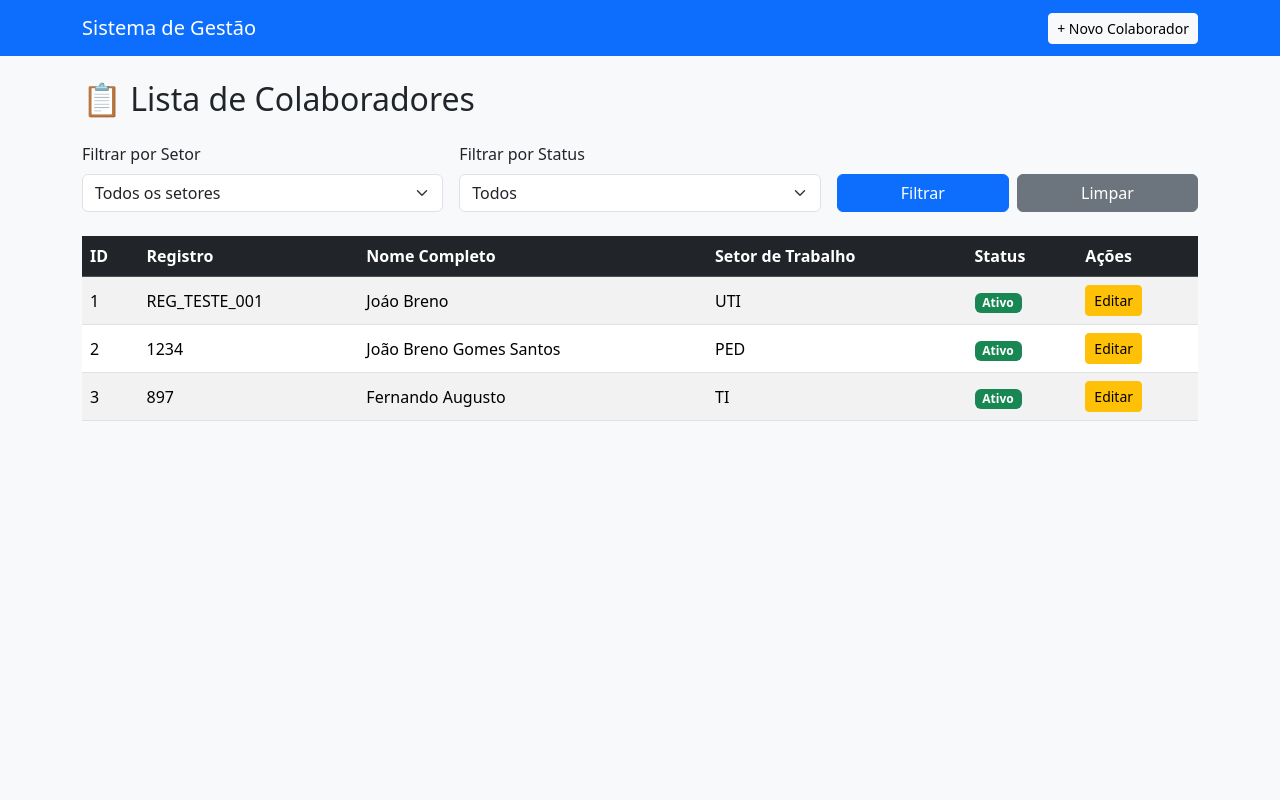
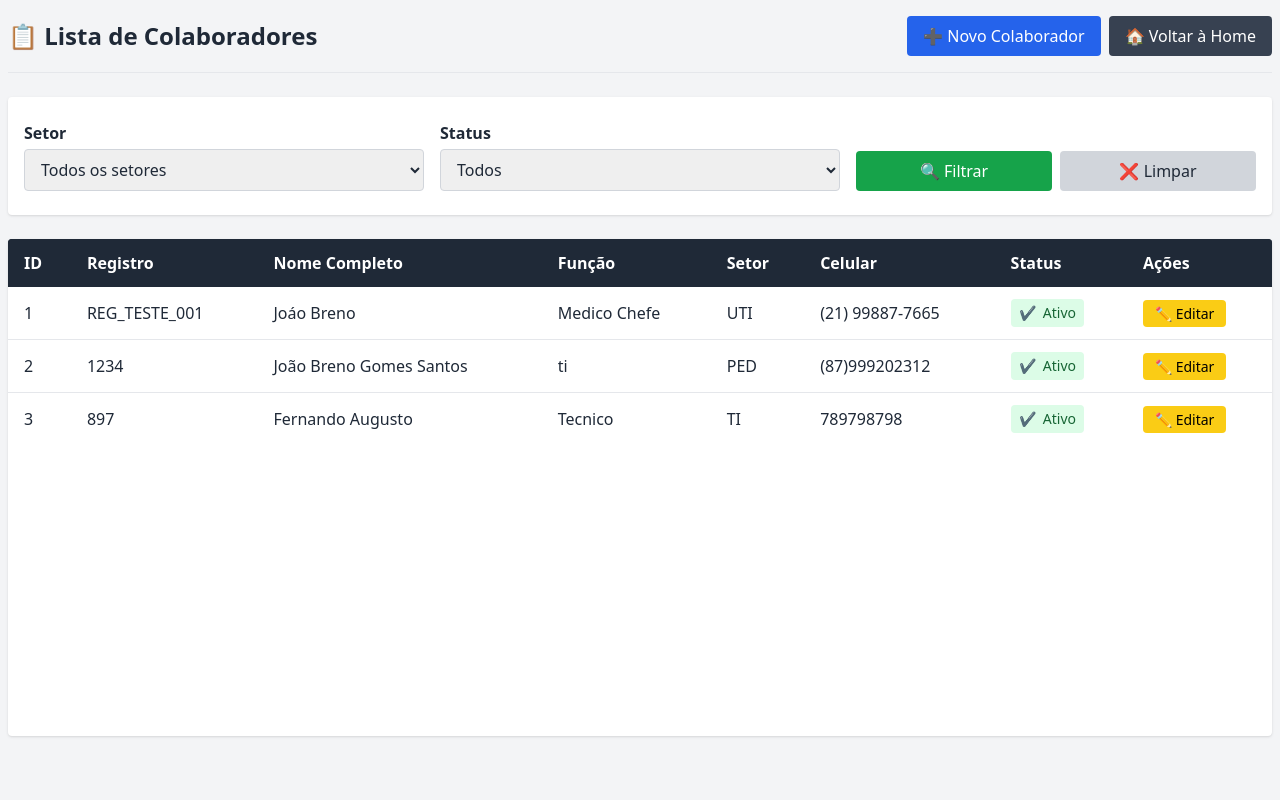
Before and after one commit to Jhonnee101/dp_ses, a Django app: page /auth/colaboradores/ in a window 1280 px wide. Run offline with Django 5.2, Linux system fonts and the light colour scheme; a user stored in the database is signed in; data comes from the database, SQL or seed files in the repository; both versions use the stored data as it was after the commit; some libraries are stand-ins or nearby versions.

Commit message:
add favicon.ico

```diff
--- a/dp_ses/urls.py
+++ b/dp_ses/urls.py
@@ -9,6 +9,7 @@ urlpatterns = [
     path('admin/', admin.site.urls),
     path('', views.index_view),
     path('auth/', include("dp_ses_management.urls")),
+
 ]
 
 # Servir arquivos estáticos em modo de desenvolvimento
--- a/templates/tarefas/cadastrar_colaborador.html
+++ b/templates/tarefas/cadastrar_colaborador.html
@@ -1,9 +1,11 @@
 <!DOCTYPE html>
 <html lang="pt-BR">
 <head>
+  {% load static %}
   <meta charset="UTF-8" />
   <meta name="viewport" content="width=device-width, initial-scale=1" />
   <title>Cadastro de Colaborador</title>
+  <link rel="icon" href="{% static 'imagens/favicon.ico' %}" type="image/x-icon">
   <link href="https://cdn.jsdelivr.net/npm/bootstrap@5.3.3/dist/css/bootstrap.min.css" rel="stylesheet" />
 </head>
 <body class="bg-light">
--- a/templates/tarefas/editar_colaborador.html
+++ b/templates/tarefas/editar_colaborador.html
@@ -1,9 +1,11 @@
 <!DOCTYPE html>
 <html lang="pt-BR">
 <head>
+  {% load static %}
   <meta charset="UTF-8" />
   <meta name="viewport" content="width=device-width, initial-scale=1" />
   <title>Editar Colaborador</title>
+  <link rel="icon" href="{% static 'imagens/favicon.ico' %}" type="image/x-icon">
   <link href="https://cdn.jsdelivr.net/npm/bootstrap@5.3.3/dist/css/bootstrap.min.css" rel="stylesheet" />
 </head>
 <body class="bg-light">
--- a/templates/tarefas/home.html
+++ b/templates/tarefas/home.html
@@ -1,9 +1,11 @@
 <!DOCTYPE html>
 <html lang="pt-BR">
 <head>
+    {% load static %}
     <meta charset="UTF-8">
     <meta name="viewport" content="width=device-width, initial-scale=1.0">
     <title>Bem-vindo(a) ao App</title>
+    <link rel="icon" href="{% static 'imagens/favicon.ico' %}" type="image/x-icon">
     <!-- Tailwind CSS CDN -->
     <script src="https://cdn.tailwindcss.com"></script>
     <style>
--- a/templates/tarefas/listar_colaboradores.html
+++ b/templates/tarefas/listar_colaboradores.html
@@ -1,88 +1,119 @@
 <!DOCTYPE html>
 <html lang="pt-BR">
 <head>
+  {% load static %}
   <meta charset="UTF-8" />
-  <meta name="viewport" content="width=device-width, initial-scale=1" />
-  <title>Lista de Colaboradores - Sistema de Gestão</title>
-  <link href="https://cdn.jsdelivr.net/npm/bootstrap@5.3.3/dist/css/bootstrap.min.css" rel="stylesheet" />
+  <meta name="viewport" content="width=device-width, initial-scale=1.0" />
+  <title>Lista de Colaboradores</title>
+  <link rel="icon" href="{% static 'imagens/favicon.ico' %}" type="image/x-icon">
+  <script src="https://cdn.tailwindcss.com"></script>
+  <style>
+    th.sticky {
+      position: sticky;
+      top: 0;
+      background-color: #1f2937; /* bg-gray-800 */
+      color: white;
+      z-index: 10;
+    }
+  </style>
 </head>
-<body class="bg-light">
+<body class="bg-gray-100 text-gray-800 min-h-screen px-2 pt-4">
 
-  <!-- Navbar simples -->
-  <nav class="navbar navbar-expand-lg navbar-dark bg-primary mb-4">
-    <div class="container-lg">
-      <a class="navbar-brand" href="{% url 'tarefas:home' %}">Sistema de Gestão</a>
-      <div>
-        <a href="{% url 'tarefas:cadastrar_colaborador' %}" class="btn btn-light btn-sm">+ Novo Colaborador</a>
+  <div class="w-full flex flex-col min-h-[90vh]">
+
+    <!-- Título e botão -->
+<div class="flex items-center justify-between border-b pb-4 mb-6">
+  <h1 class="text-2xl font-bold">📋 Lista de Colaboradores</h1>
+  <div class="flex gap-2">
+    <a href="{% url 'tarefas:cadastrar_colaborador' %}" class="bg-blue-600 text-white px-4 py-2 rounded hover:bg-blue-700 transition">
+      ➕ Novo Colaborador
+    </a>
+    <a href="{% url 'tarefas:home' %}" class="bg-gray-700 text-white px-4 py-2 rounded hover:bg-gray-800 transition">
+      🏠 Voltar à Home
+    </a>
   </div>
 </div>
-  </nav>
 
-  <div class="container-lg">
-    <h2 class="mb-4">📋 Lista de Colaboradores</h2>
 
-    <form method="get" class="row g-3 mb-4">
-      <div class="col-md-4">
-        <label class="form-label">Filtrar por Setor</label>
-        <select name="setor" class="form-select">
+    <!-- Filtros -->
+    <form method="get" class="grid grid-cols-1 md:grid-cols-3 gap-4 mb-6 bg-white px-4 py-6 rounded shadow w-full text-base">
+      <div>
+        <label class="block font-semibold mb-1">Setor</label>
+        <select name="setor" class="w-full border border-gray-300 rounded px-3 py-2">
           <option value="">Todos os setores</option>
           {% for setor in setores %}
             <option value="{{ setor }}" {% if filtro_setor == setor %}selected{% endif %}>{{ setor }}</option>
           {% endfor %}
         </select>
       </div>
-      <div class="col-md-4">
-        <label class="form-label">Filtrar por Status</label>
-        <select name="status" class="form-select">
+      <div>
+        <label class="block font-semibold mb-1">Status</label>
+        <select name="status" class="w-full border border-gray-300 rounded px-3 py-2">
           <option value="">Todos</option>
           <option value="ativo" {% if filtro_status == "ativo" %}selected{% endif %}>Ativo</option>
           <option value="inativo" {% if filtro_status == "inativo" %}selected{% endif %}>Inativo</option>
         </select>
       </div>
-      <div class="col-md-4 align-self-end d-flex gap-2">
-        <button type="submit" class="btn btn-primary flex-grow-1">Filtrar</button>
-        <a href="{% url 'tarefas:listar_colaboradores' %}" class="btn btn-secondary flex-grow-1">Limpar</a>
+      <div class="flex items-end gap-2">
+        <button type="submit" class="bg-green-600 text-white px-4 py-2 rounded hover:bg-green-700 transition w-full text-base">
+          🔍 Filtrar
+        </button>
+        <a href="{% url 'tarefas:listar_colaboradores' %}" class="bg-gray-300 text-gray-800 px-4 py-2 rounded hover:bg-gray-400 transition w-full text-center text-base">
+          ❌ Limpar
+        </a>
       </div>
     </form>
 
-    <div class="table-responsive">
-      <table class="table table-striped table-hover align-middle">
-        <thead class="table-dark">
-          <tr>
-            <th>ID</th>
-            <th>Registro</th>
-            <th>Nome Completo</th>
-            <th>Setor de Trabalho</th>
-            <th>Status</th>
-            <th>Ações</th>
+    <!-- Tabela -->
+    <div class="flex-grow overflow-y-auto bg-white rounded shadow max-h-[65vh] text-base">
+      <table class="min-w-full table-auto text-left">
+        <thead>
+          <tr class="bg-gray-800 text-white">
+            <th class="sticky px-4 py-3">ID</th>
+            <th class="sticky px-4 py-3">Registro</th>
+            <th class="sticky px-4 py-3">Nome Completo</th>
+            <th class="sticky px-4 py-3">Função</th>
+            <th class="sticky px-4 py-3">Setor</th>
+            <th class="sticky px-4 py-3">Celular</th>
+            <th class="sticky px-4 py-3">Status</th>
+            <th class="sticky px-4 py-3">Ações</th>
           </tr>
         </thead>
-        <tbody>
+        <tbody class="divide-y divide-gray-200">
           {% for colaborador in colaboradores %}
-            <tr>
-              <td>{{ colaborador.id }}</td>
-              <td>{{ colaborador.registro }}</td>
-              <td>{{ colaborador.nome_completo }}</td>
-              <td>{{ colaborador.setor_trabalho }}</td>
-              <td>
-                <span class="badge {% if colaborador.status == 'ativo' %}bg-success{% else %}bg-danger{% endif %}">
-                  {{ colaborador.get_status_display }}
+          <tr class="hover:bg-gray-50">
+            <td class="px-4 py-3">{{ colaborador.id }}</td>
+            <td class="px-4 py-3">{{ colaborador.registro }}</td>
+            <td class="px-4 py-3">{{ colaborador.nome_completo }}</td>
+            <td class="px-4 py-3">{{ colaborador.funcao }}</td>
+            <td class="px-4 py-3">{{ colaborador.setor_trabalho }}</td>
+            <td class="px-4 py-3">{{ colaborador.celular }}</td>
+            <td class="px-4 py-3">
+              <span class="inline-flex items-center px-2 py-1 rounded text-sm font-medium
+                {% if colaborador.status == 'ativo' %}
+                  bg-green-100 text-green-800
+                {% else %}
+                  bg-red-100 text-red-800
+                {% endif %}">
+                {% if colaborador.status == 'ativo' %}✔{% else %}❌{% endif %}
+                &nbsp;{{ colaborador.get_status_display }}
               </span>
             </td>
-              <td>
-                <a href="{% url 'tarefas:editar_colaborador' colaborador.id %}" class="btn btn-sm btn-warning">Editar</a>
+            <td class="px-4 py-3">
+              <a href="{% url 'tarefas:editar_colaborador' colaborador.id %}" class="bg-yellow-400 text-black px-3 py-1 rounded hover:bg-yellow-500 transition text-sm">
+                ✏️ Editar
+              </a>
             </td>
           </tr>
           {% empty %}
           <tr>
-              <td colspan="6" class="text-center">Nenhum colaborador encontrado.</td>
+            <td colspan="8" class="text-center py-4 text-gray-500">Nenhum colaborador encontrado.</td>
           </tr>
           {% endfor %}
         </tbody>
       </table>
     </div>
+
   </div>
-
-  <script src="https://cdn.jsdelivr.net/npm/bootstrap@5.3.3/dist/js/bootstrap.bundle.min.js"></script>
 </body>
 </html>
--- a/templates/tarefas/login.html
+++ b/templates/tarefas/login.html
@@ -2,8 +2,10 @@
 <!DOCTYPE html>
 <html lang="pt-br">
 <head>
+    {% load static %}
     <meta charset="UTF-8">
     <meta name="viewport" content="width=device-width, initial-scale=1.0">
+    <link rel="icon" href="{% static 'imagens/favicon.ico' %}" type="image/x-icon">
     <title>Login</title>
 
     <style>
```
Also changed, not shown: dba.sqlite3, dp_ses_management/static/imagens/favicon.ico (added). Lines whose indentation alone changed are shown as unchanged.
